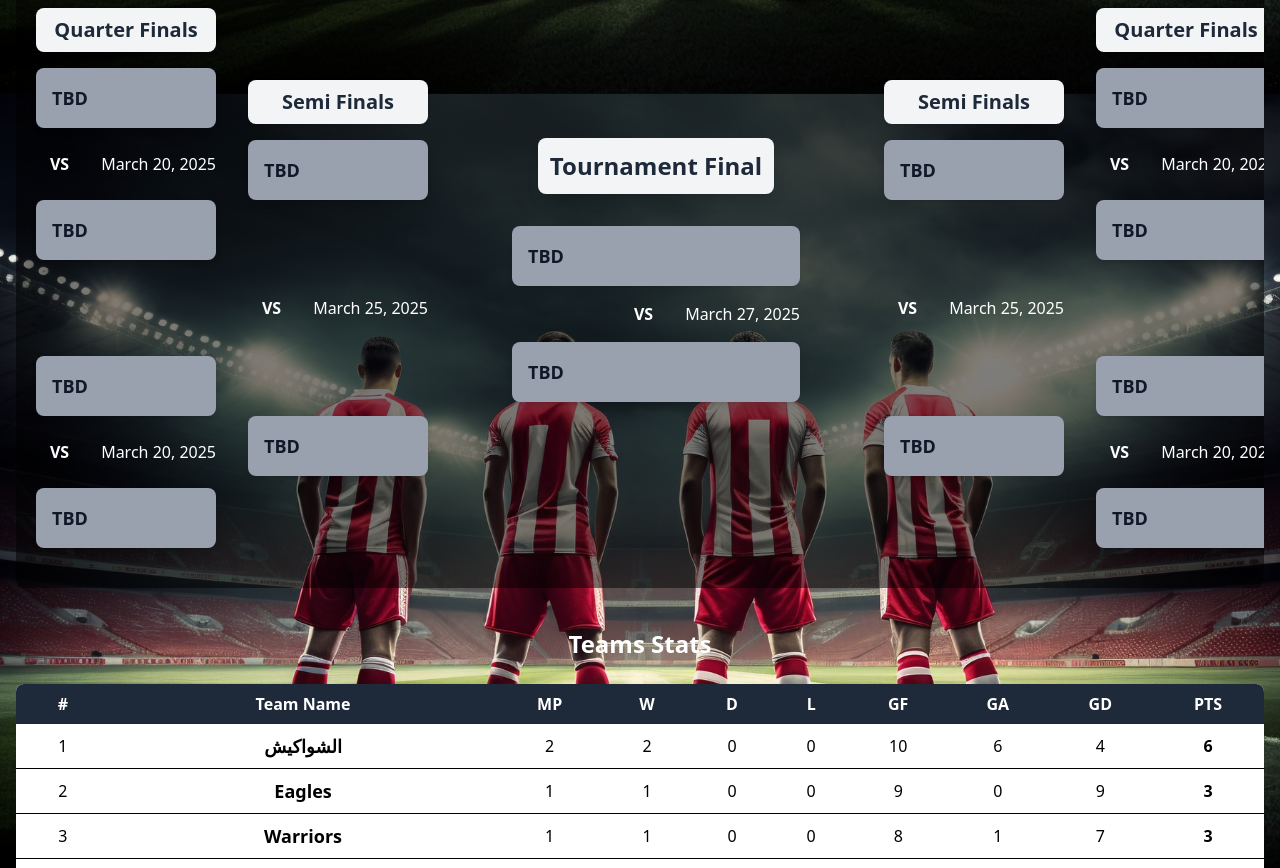
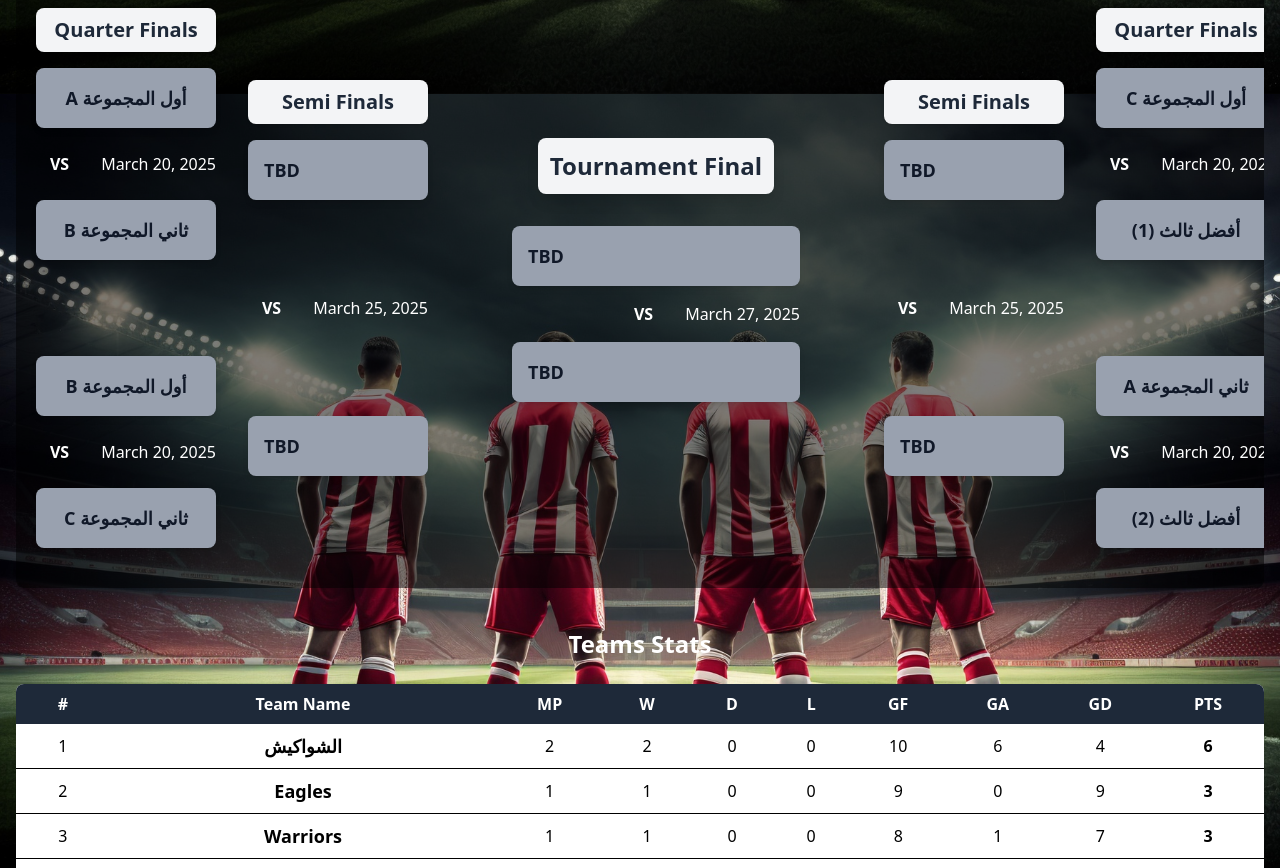
Before and after one commit to ATC-Group-website/atc-ramadan-tournament, a website built with Vite: page index.html in a window 1280 px wide. Shown: the part 1570-2438 px from the top of the page. Built offline with nearby package versions, Linux system fonts and the light colour scheme.

Commit message:
quarter-finals-matchups-setup

```diff
--- a/index.html
+++ b/index.html
@@ -390,9 +390,11 @@
                     <!-- Game 1 Quarter Finals  -->
                     <div class="space-y-6">
                       <div
-                        class="p-4 rounded-lg text-center bg-gray-400 shadow-md hover:shadow-lg transition-shadow flex justify-between items-center"
+                        class="p-4 rounded-lg text-center bg-gray-400 shadow-md hover:shadow-lg transition-shadow flex justify-center items-center"
                       >
-                        <p class="font-bold text-gray-900 text-lg">TBD</p>
+                        <p class="font-bold text-gray-900 text-lg" dir="rtl">
+                          أول المجموعة A
+                        </p>
                         <!-- <p
                           class="text-lg bg-black text-white py-1 px-2 rounded-md font-semibold"
                         >
@@ -404,9 +406,11 @@
                         <p class="text-center text-white">March 20, 2025</p>
                       </div>
                       <div
-                        class="p-4 rounded-lg text-center bg-gray-400 shadow-md hover:shadow-lg transition-shadow flex justify-between items-center"
+                        class="p-4 rounded-lg text-center bg-gray-400 shadow-md hover:shadow-lg transition-shadow flex justify-center items-center"
                       >
-                        <p class="font-bold text-gray-900 text-lg">TBD</p>
+                        <p class="font-bold text-gray-900 text-lg" dir="rtl">
+                          ثاني المجموعة B
+                        </p>
                         <!-- <p
                           class="text-lg bg-black text-white py-1 px-2 rounded-md font-semibold"
                         >
@@ -418,9 +422,11 @@
                     <!-- Game 2 Quarter Finals  -->
                     <div class="space-y-6">
                       <div
-                        class="p-4 rounded-lg text-center bg-gray-400 shadow-md hover:shadow-lg transition-shadow flex justify-between items-center"
+                        class="p-4 rounded-lg text-center bg-gray-400 shadow-md hover:shadow-lg transition-shadow flex justify-center items-center"
                       >
-                        <p class="font-bold text-gray-900 text-lg">TBD</p>
+                        <p class="font-bold text-gray-900 text-lg" dir="rtl">
+                          أول المجموعة B
+                        </p>
                         <!-- <p
                           class="text-lg bg-black text-white py-1 px-2 rounded-md font-semibold"
                         >
@@ -432,9 +438,11 @@
                         <p class="text-center text-white">March 20, 2025</p>
                       </div>
                       <div
-                        class="p-4 rounded-lg text-center bg-gray-400 shadow-md hover:shadow-lg transition-shadow flex justify-between items-center"
+                        class="p-4 rounded-lg text-center bg-gray-400 shadow-md hover:shadow-lg transition-shadow flex justify-center items-center"
                       >
-                        <p class="font-bold text-gray-900 text-lg">TBD</p>
+                        <p class="font-bold text-gray-900 text-lg" dir="rtl">
+                          ثاني المجموعة C
+                        </p>
                         <!-- <p
                           class="text-lg bg-black text-white py-1 px-2 rounded-md font-semibold"
                         >
@@ -576,9 +584,11 @@
                     <!-- Game 3 Quarter Finals  -->
                     <div class="space-y-6">
                       <div
-                        class="p-4 rounded-lg text-center bg-gray-400 shadow-md hover:shadow-lg transition-shadow flex justify-between items-center"
+                        class="p-4 rounded-lg text-center bg-gray-400 shadow-md hover:shadow-lg transition-shadow flex justify-center items-center"
                       >
-                        <p class="font-bold text-gray-900 text-lg">TBD</p>
+                        <p class="font-bold text-gray-900 text-lg" dir="rtl">
+                          أول المجموعة C
+                        </p>
                         <!-- <p
                           class="text-lg bg-black text-white py-1 px-2 rounded-md font-semibold"
                         >
@@ -590,9 +600,11 @@
                         <p class="text-center text-white">March 20, 2025</p>
                       </div>
                       <div
-                        class="p-4 rounded-lg text-center bg-gray-400 shadow-md hover:shadow-lg transition-shadow flex justify-between items-center"
+                        class="p-4 rounded-lg text-center bg-gray-400 shadow-md hover:shadow-lg transition-shadow flex justify-center items-center"
                       >
-                        <p class="font-bold text-gray-900 text-lg">TBD</p>
+                        <p class="font-bold text-gray-900 text-lg" dir="rtl">
+                          أفضل ثالث (1)
+                        </p>
                         <!-- <p
                           class="text-lg bg-black text-white py-1 px-2 rounded-md font-semibold"
                         >
@@ -604,9 +616,11 @@
                     <!-- Game 4 Quarter Finals  -->
                     <div class="space-y-6">
                       <div
-                        class="p-4 rounded-lg text-center bg-gray-400 shadow-md hover:shadow-lg transition-shadow flex justify-between items-center"
+                        class="p-4 rounded-lg text-center bg-gray-400 shadow-md hover:shadow-lg transition-shadow flex justify-center items-center"
                       >
-                        <p class="font-bold text-gray-900 text-lg">TBD</p>
+                        <p class="font-bold text-gray-900 text-lg" dir="rtl">
+                          ثاني المجموعة A
+                        </p>
                         <!-- <p
                           class="text-lg bg-black text-white py-1 px-2 rounded-md font-semibold"
                         >
@@ -618,9 +632,11 @@
                         <p class="text-center text-white">March 20, 2025</p>
                       </div>
                       <div
-                        class="p-4 rounded-lg text-center bg-gray-400 shadow-md hover:shadow-lg transition-shadow flex justify-between items-center"
+                        class="p-4 rounded-lg text-center bg-gray-400 shadow-md hover:shadow-lg transition-shadow flex justify-center items-center"
                       >
-                        <p class="font-bold text-gray-900 text-lg">TBD</p>
+                        <p class="font-bold text-gray-900 text-lg" dir="rtl">
+                          أفضل ثالث (2)
+                        </p>
                         <!-- <p
                           class="text-lg bg-black text-white py-1 px-2 rounded-md font-semibold"
                         >
```
